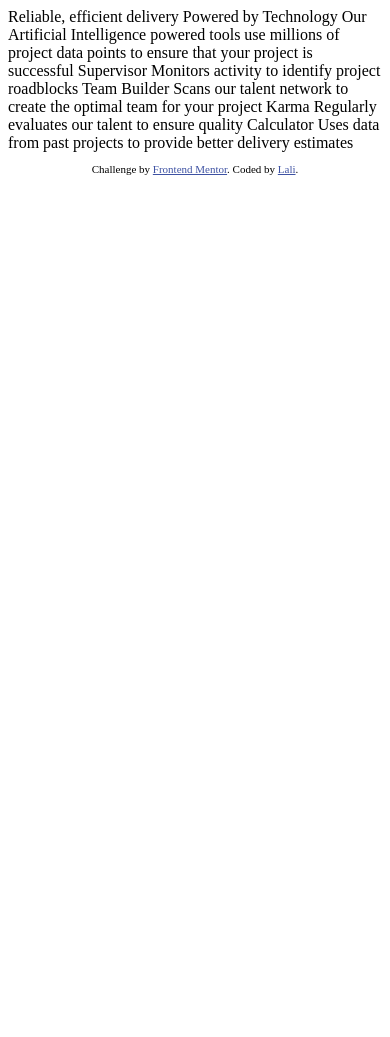
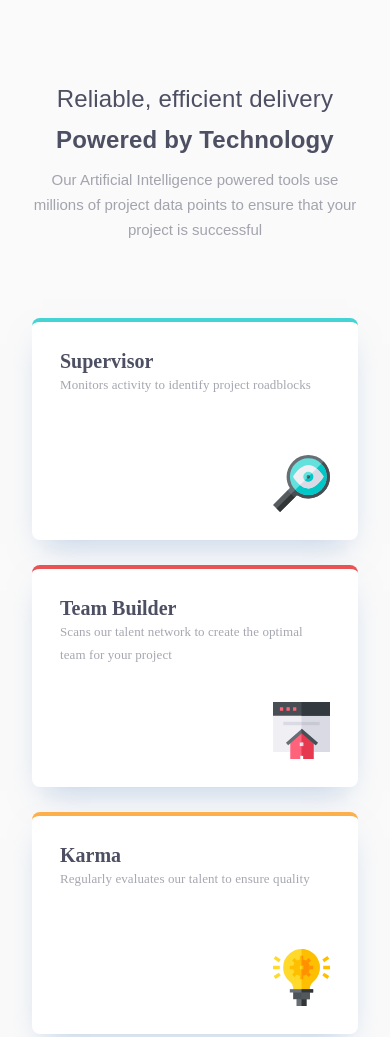
Before and after one commit to laligb/design3-3, a plain HTML site: page index.html in a window 390 px wide. Shown: the top 1037 px of the page. Before the commit the page ends 844 px from the top, so only its background shows below. Drawn offline with Linux system fonts and the light colour scheme.

Commit message:
mobile design created

```diff
--- a/index.html
+++ b/index.html
@@ -4,6 +4,7 @@
     <meta charset="UTF-8" />
     <meta name="viewport" content="width=device-width, initial-scale=1.0" />
     <!-- displays site properly based on user's device -->
+    <link rel="stylesheet" href="styles.css" />
 
     <link
       rel="icon"
@@ -26,13 +27,38 @@
     </style>
   </head>
   <body>
-    Reliable, efficient delivery Powered by Technology Our Artificial
-    Intelligence powered tools use millions of project data points to ensure
-    that your project is successful Supervisor Monitors activity to identify
-    project roadblocks Team Builder Scans our talent network to create the
-    optimal team for your project Karma Regularly evaluates our talent to ensure
-    quality Calculator Uses data from past projects to provide better delivery
-    estimates
+    <header>
+      <h2>Reliable, efficient delivery</h2>
+      <h1>Powered by Technology</h1>
+      <p>
+        Our Artificial Intelligence powered tools use millions of project data
+        points to ensure that your project is successful
+      </p>
+    </header>
+    <div class="container">
+      <div class="card">
+        <h3>Supervisor</h3>
+        <p>Monitors activity to identify project roadblocks</p>
+        <div class="icon"></div>
+      </div>
+      <div class="card">
+        <h3>Team Builder</h3>
+        <p>
+          Scans our talent network to create the optimal team for your project
+        </p>
+        <div class="icon"></div>
+      </div>
+      <div class="card">
+        <h3>Karma</h3>
+        <p>Regularly evaluates our talent to ensure quality</p>
+        <div class="icon"></div>
+      </div>
+      <div class="card">
+        <h3>Calculator</h3>
+        <p>Uses data from past projects to provide better delivery estimates</p>
+        <div class="icon"></div>
+      </div>
+    </div>
 
     <footer>
       <p class="attribution">
--- /dev/null
+++ b/styles.css
@@ -0,0 +1,134 @@
+* {
+  margin: 0;
+  padding: 0;
+  box-sizing: border-box;
+}
+@font-face {
+  font-family: "Poppins";
+
+  src: url("https://fonts.googleapis.com/css2?family=Poppins:wght@200&display=swap");
+  src: url("https://fonts.googleapis.com/css2?family=Poppins:wght@200;400&display=swap");
+  src: url("https://fonts.googleapis.com/css2?family=Poppins:wght@200;400;600&display=swap");
+}
+
+body {
+  font-family: "Poppins", sans-serif;
+  font-size: 15px;
+  color: #4d4f62;
+  background: #fafafa;
+}
+
+h2 {
+  font-weight: normal;
+}
+
+footer {
+}
+
+/* Mobile screen */
+@media screen and (min-width: 260px) {
+  body {
+    /* max-width: 311px; */
+    margin-left: 32px;
+    margin-right: 32px;
+  }
+  header {
+    margin-top: 85px;
+    text-align: center;
+  }
+  h1,
+  h2 {
+    font-size: 24px;
+    letter-spacing: 0.167px;
+    margin-bottom: 13px;
+  }
+  header p {
+    opacity: 0.5;
+    line-height: 25px;
+    margin-bottom: 76px;
+  }
+
+  .card {
+    width: 100%;
+    height: 222px;
+    flex-shrink: 0;
+    margin-bottom: 25px;
+    padding: 28px;
+
+    border-radius: 8px;
+    background: #fff;
+    box-shadow: 0px 15px 30px -11px rgba(131, 166, 210, 0.5);
+
+    position: relative;
+  }
+
+  h3 {
+    color: #4d4f62;
+    font-family: Poppins;
+    font-size: 20px;
+    font-style: normal;
+    font-weight: 600;
+    line-height: normal;
+  }
+
+  .card p {
+    width: 254px;
+    color: #4d4f62;
+    font-family: Poppins;
+    font-size: 13px;
+    font-style: normal;
+    font-weight: 400;
+    line-height: 23px; /* 176.923% */
+    letter-spacing: 0.09px;
+    opacity: 0.5;
+  }
+
+  .icon {
+    width: 57px;
+    height: 57px;
+
+    background-size: contain;
+    background-position: center;
+    background-repeat: no-repeat;
+
+    position: absolute;
+    bottom: 28px;
+    right: 28px;
+  }
+  .card:nth-child(1) .icon {
+    background-image: url(./images/icon-supervisor.svg);
+  }
+  .card:nth-child(2) .icon {
+    background-image: url(./images/icon-team-builder.svg);
+  }
+  .card:nth-child(3) .icon {
+    background-image: url(./images/icon-karma.svg);
+  }
+  .card:nth-child(4) .icon {
+    background-image: url(./images/icon-calculator.svg);
+  }
+
+  .card:nth-child(1) {
+    border-top: hsl(180, 62%, 55%);
+    border-top-width: 4px;
+    border-top-style: solid;
+  }
+  .card:nth-child(2) {
+    border-top: hsl(0, 78%, 62%);
+    border-top-width: 4px;
+    border-top-style: solid;
+  }
+  .card:nth-child(3) {
+    border-top: hsl(34, 97%, 64%);
+    border-top-width: 4px;
+    border-top-style: solid;
+  }
+  .card:nth-child(4) {
+    border-top: hsl(212, 86%, 64%);
+    border-top-width: 4px;
+    border-top-style: solid;
+  }
+}
+/* Desktop screen */
+@media screen and (min-width: 1440px) {
+}
```
